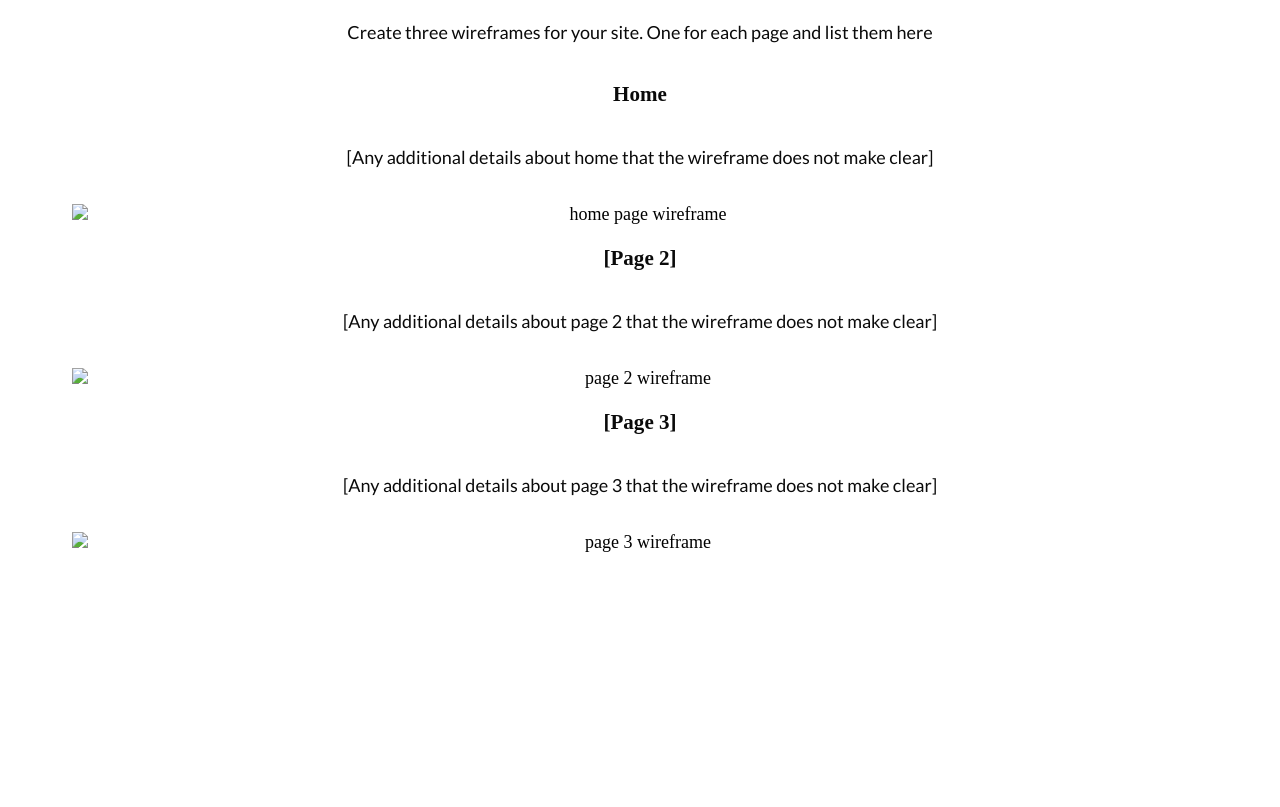
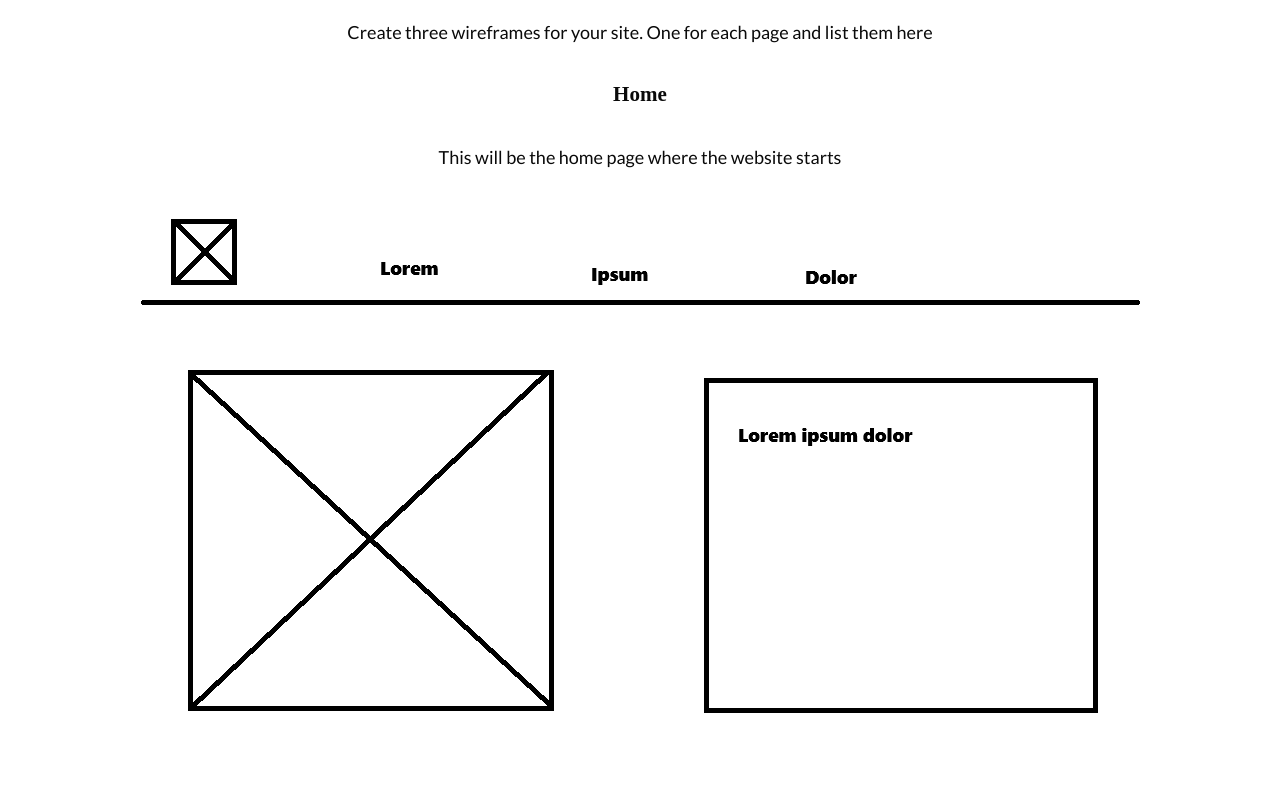
Before and after one commit to theoverbritman/WDD130, a plain HTML site: page personal-folder/site-plan.html in a window 1280 px wide. Shown: the part 5452-6259 px from the top of the page. Before the commit the page ends 6077 px from the top, so only its background shows below. Drawn offline with Linux system fonts and the light colour scheme; a web font is replaced by a local one.

Commit message:
added the wireframes for the home page and two sub pages.

```diff
--- a/personal-folder/site-plan.html
+++ b/personal-folder/site-plan.html
@@ -166,21 +166,21 @@
 
       <h3>Home</h3>
       <p>
-        [Any additional details about home that the wireframe does not make clear]
+        This will be the home page where the website starts
       </p>
-      <img src="#" alt="home page wireframe">
+      <img src="images/home-wireframe.png" alt="home page wireframe">
 
       <h3>[Page 2]</h3>
       <p>
-        [Any additional details about page 2 that the wireframe does not make clear]
+        This will be the sub-page for showcasing my work to future employers
       </p>
-      <img src="#" alt="page 2 wireframe">
+      <img src="images/my-work-wireframe.png" alt="page 2 wireframe">
 
       <h3>[Page 3]</h3>
       <p>
-        [Any additional details about page 3 that the wireframe does not make clear]
+        This will be the sub-page for frequently asked questions about the website.
       </p>
-      <img src="#" alt="page 3 wireframe">
+      <img src="images/faq-wireframe.png" alt="page 3 wireframe">
     </main>
   </body>
 
```
Also changed, not shown: personal-folder/images/faq-wireframe.png (added), personal-folder/images/home-wireframe.png (added), personal-folder/images/my-work-wireframe.png (added).
